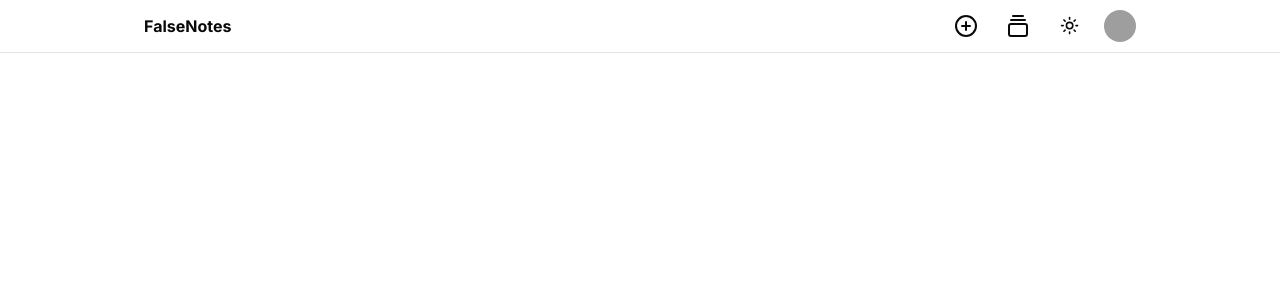
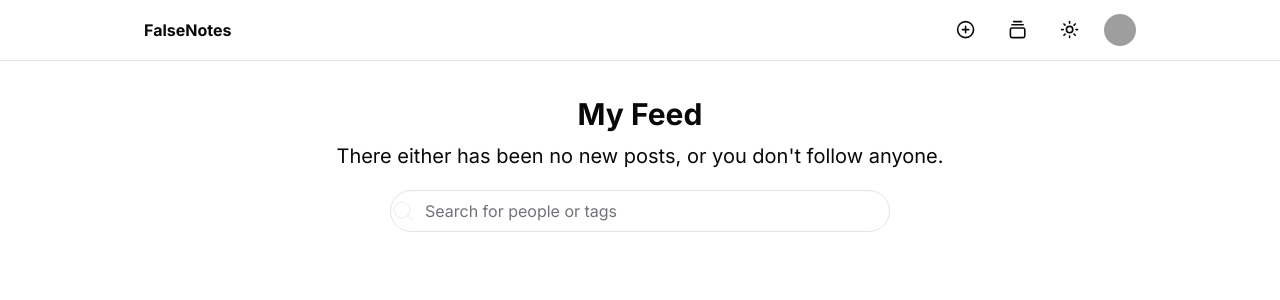
Before and after one commit to thebkht/FalseNote, a Next.js app: page / in a window 1280 px wide. Shown: the top 300 px of the page. Built offline with nearby package versions, Linux system fonts and the light colour scheme; grey boxes are pictures that could not be loaded.

Commit message:
Add Empty Feed Section

```diff
--- a/app/globals.css
+++ b/app/globals.css
@@ -60,5 +60,57 @@
 }
 
 .menu-backdrop{
-  @apply bg-background bg-opacity-50 fixed z-10 backdrop-blur;
+  @apply bg-background bg-opacity-70 fixed z-10 backdrop-blur-md;
 }
+
+.feed{
+  @apply flex flex-col items-center justify-start;
+}
+
+.feed__empty{
+  @apply flex flex-col items-center justify-start;
+}
+
+.feed__empty_title{
+  @apply font-bold text-3xl text-center;
+}
+
+.feed__empty_subtitle{
+  @apply font-normal text-xl text-center mt-2.5;
+}
+
+.feed__empty_search{
+  @apply mt-5;
+}
+
+.search{
+  @apply w-full;
+}
+
+.search__container{
+  @apply relative block transition-opacity duration-200 ;
+}
+
+.search__form{
+  @apply flex flex-col items-stretch justify-center;
+}
+
+.input{
+  @apply rounded-3xl flex items-center justify-start m-0 p-0 border transition duration-200 cursor-text;
+}
+
+.input__icon{
+  @apply inline-block flex-none m-0;
+}
+
+.search__form_icon{
+  @apply text-secondary transition duration-200;
+}
+
+.icon{
+  @apply inline-block align-top w-auto h-full;
+}
+
+.input__field{
+  @apply flex-1 w-full h-full p-2.5 text-base font-normal text-secondary bg-transparent border-none outline-none;
+}
--- a/app/layout.tsx
+++ b/app/layout.tsx
@@ -23,7 +23,9 @@ export default function RootLayout({
       <body className={`${inter.className}`}>
         <ThemeProvider attribute="class" defaultTheme="system" enableSystem>
           <TopLoader />
-            <Navbar />
+            <div className="block">
+              <Navbar />
+            </div>
             <ScrollArea className='min-h-screen w-screen xl:px-36 2xl:px-64'>
               {children}
             </ScrollArea>
--- a/app/page.tsx
+++ b/app/page.tsx
@@ -1,9 +1,28 @@
+import { Input } from '@/components/ui/input'
+import { Search } from 'lucide-react'
 import Image from 'next/image'
 
 export default function Home() {
   return (
-    <main className="flex min-h-screen flex-col items-center justify-between p-24">
-
+    <main className="flex min-h-screen flex-col items-center justify-between p-24 feed">
+     <div className="feed__content">
+     <div className="feed__empty">
+        <div className="feed__empty_title">My Feed</div>
+        <div className="feed__empty_subtitle">There either has been no new posts, or you don&apos;t follow anyone.</div>
+        <div className="search feed__empty_search max-w-[500px]">
+          <div className="search-container">
+            <div className="search__form">
+            <div className="input">
+              <div className="input__icon">
+                <Search className='search__form_icon' />
+              </div>
+              <Input placeholder="Search for people or tags" className="input__field" />
+            </div>
+            </div>
+          </div>
+        </div>
+      </div>
+     </div>
     </main>
   )
 }
--- a/components/navbar/navbar.tsx
+++ b/components/navbar/navbar.tsx
@@ -10,7 +10,7 @@ import { MobileNav } from "./mobile-nav"; */
 
 function Navbar() {
   return (
-    <nav className="fixed w-full z-[40] flex menu-backdrop items-center justify-between bg-background p-2 border-b xl:px-36 2xl:px-64">
+    <nav className="fixed w-full z-[40] flex menu-backdrop items-center justify-between bg-background p-3 border-b xl:px-36 2xl:px-64">
       <Link href="/" className="font-bold">
         {/* <Icons.logo /> */} FalseNotes
       </Link>
@@ -21,7 +21,7 @@ function Navbar() {
       <div className="flex items-center gap-4">
       {items.map((item) => (
           <Button key={item.title} variant={"ghost"} size={"icon"} asChild>
-            <Link href={item.url}><item.icon /></Link>
+            <Link href={item.url}><item.icon className="h-[1.2rem] w-[1.2rem]" /></Link>
           </Button>
         ))}
         <ModeToggle />
--- /dev/null
+++ b/components/ui/input.tsx
@@ -0,0 +1,25 @@
+import * as React from "react"
+
+import { cn } from "@/lib/utils"
+
+export interface InputProps
+  extends React.InputHTMLAttributes<HTMLInputElement> {}
+
+const Input = React.forwardRef<HTMLInputElement, InputProps>(
+  ({ className, type, ...props }, ref) => {
+    return (
+      <input
+        type={type}
+        className={cn(
+          "flex h-10 w-full rounded-md border border-input bg-background px-3 py-2 text-sm ring-offset-background file:border-0 file:bg-transparent file:text-sm file:font-medium placeholder:text-muted-foreground focus-visible:outline-none focus-visible:ring-2 focus-visible:ring-ring focus-visible:ring-offset-2 disabled:cursor-not-allowed disabled:opacity-50",
+          className
+        )}
+        ref={ref}
+        {...props}
+      />
+    )
+  }
+)
+Input.displayName = "Input"
+
+export { Input }
```
